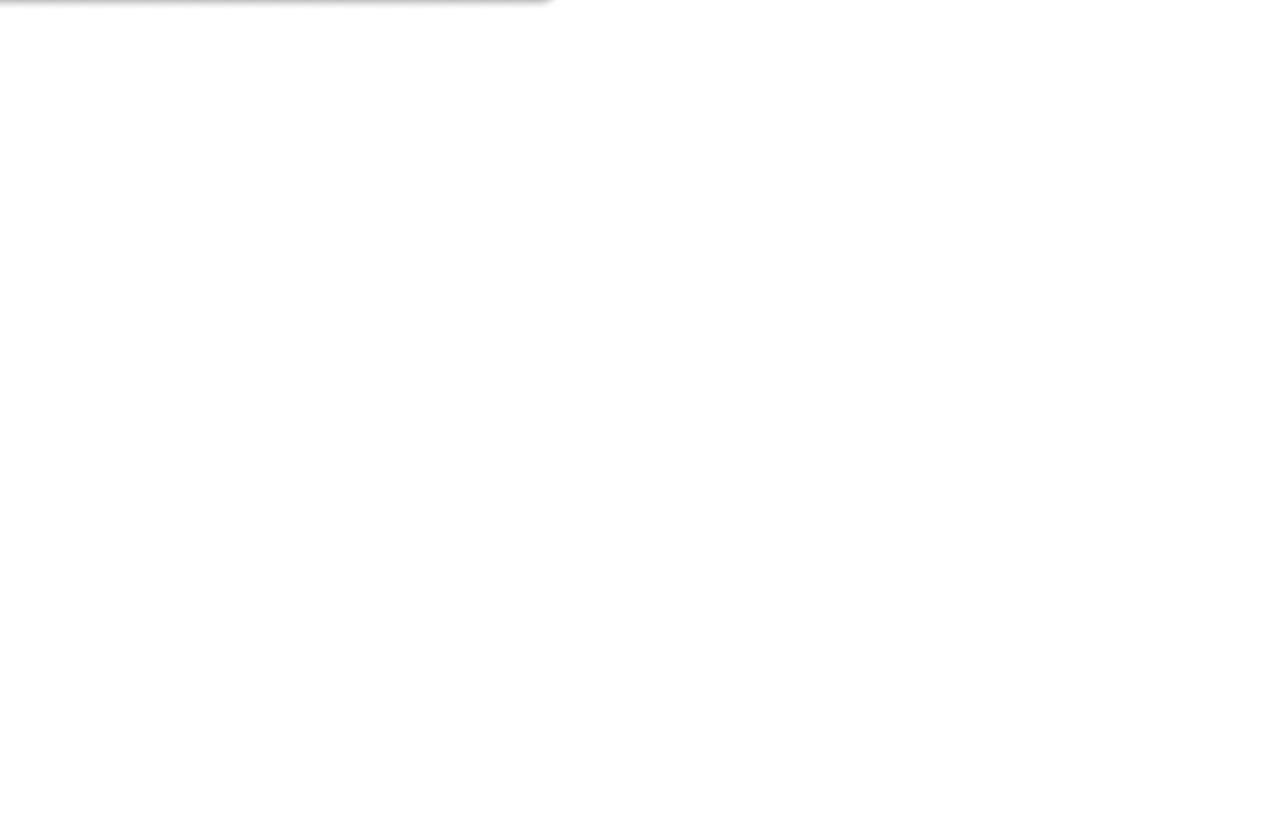
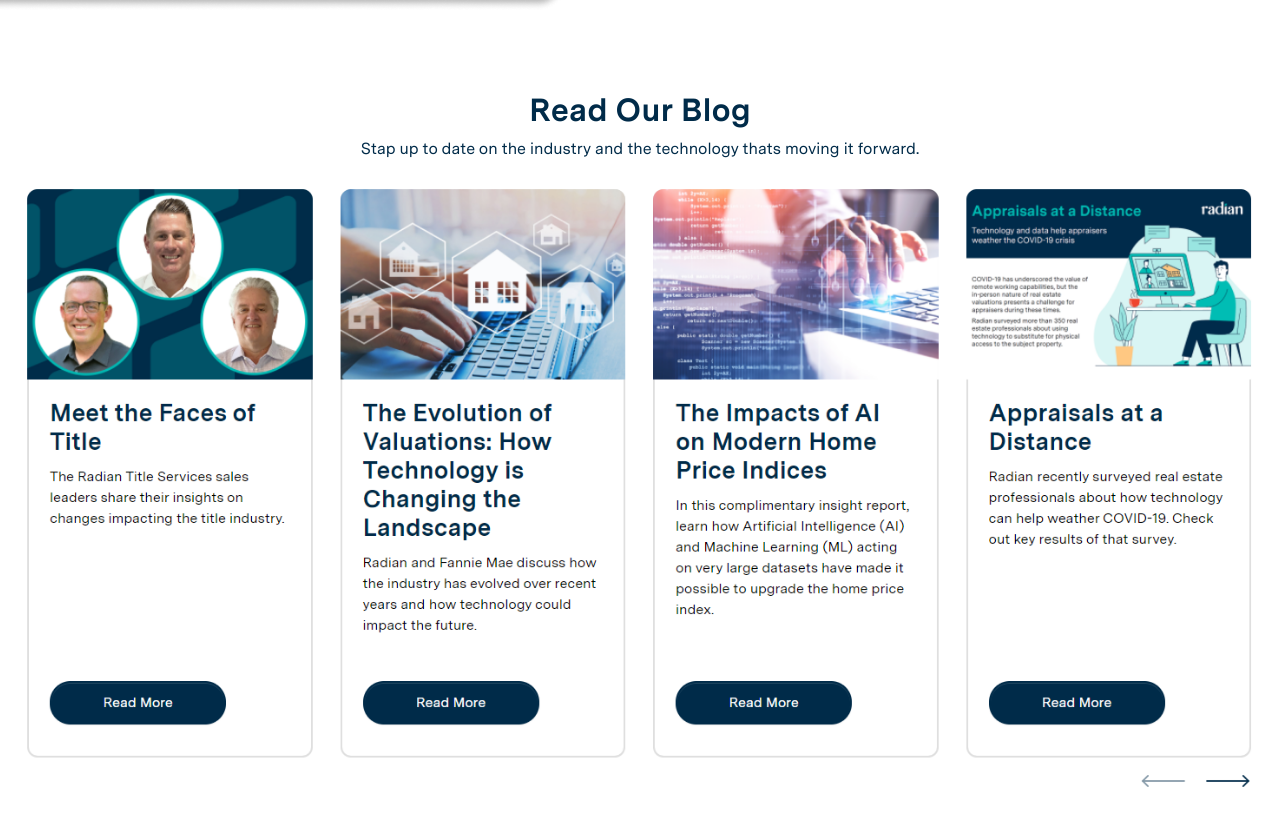
Before and after one commit to hanseulshim/radian-hpi, a React (Create React App) app: page / in a window 1280 px wide. Shown: the part 2280-3105 px from the top of the page. Before the commit the page ends 2371 px from the top, so only its background shows below. Built offline with nearby package versions, Linux system fonts and the light colour scheme.

Commit message:
blog section

```diff
--- a/src/components/App.tsx
+++ b/src/components/App.tsx
@@ -4,6 +4,7 @@
 import { DataInterface, initialState } from 'initialState'
 import { LearningCenter } from './learning-center'
 import { Media } from './media'
+import { Blog } from './blog'
 
 export const ContentContext = React.createContext<DataInterface>(initialState)
 
@@ -28,6 +29,7 @@
         <Hero />
         <LearningCenter/>
         <Media />
+        <Blog/>
       </main>
     </ContentContext.Provider>
 
--- /dev/null
+++ b/src/components/blog/index.tsx
@@ -0,0 +1,23 @@
+import React from 'react'
+
+interface Props {
+
+}
+
+export const Blog: React.FC<Props> = () => {
+    return (
+      <section className="container-fluid blog-container">
+        <div className="row">
+          <div className="col text-center">
+            <h2>Read Our Blog</h2>
+            <p>Stap up to date on the industry and the technology thats moving it forward.</p>
+          </div>
+        </div>
+        <div className="row">
+          <div className="col">
+          <img src={'/assets/blog_section.png'} alt="blog-section" className='blog-section-image' />
+          </div>
+        </div>
+      </section>
+    );
+}
--- a/src/components/learning-center/index.tsx
+++ b/src/components/learning-center/index.tsx
@@ -15,7 +15,6 @@
     return (
       <section
         className="container-fluid learning-center-container"
-        style={{ color: 'var(--blue)' }}
       >
         <div className="row hpi-section-title">
           <div className="col d-flex flex-column justify-content-center align-items-center">
--- a/src/components/media/index.tsx
+++ b/src/components/media/index.tsx
@@ -13,7 +13,6 @@
       return (
         <section
           className="container-fluid media-container"
-          style={{ color: 'var(--blue)' }}
         >
           <div className="row">
             <div className="col video-players">
--- /dev/null
+++ b/src/styles/blog.scss
@@ -0,0 +1,3 @@
+.blog-section-image {
+  width: 100%;
+}
--- a/src/styles/hero.scss
+++ b/src/styles/hero.scss
@@ -7,7 +7,6 @@
   background-repeat: no-repeat;
   background-position: bottom;
   background-size: cover;
-  color: var(--blue);
   padding: 5% 5% 0 5%;
 }
 
--- a/src/styles/index.scss
+++ b/src/styles/index.scss
@@ -4,9 +4,11 @@
 @import 'hero.scss';
 @import 'learning-center.scss';
 @import 'media.scss';
+@import 'blog.scss';
 
 section {
   margin-bottom: 5em;
+  color: var(--blue);
 }
 
 .hpi-section-title {
```
Also changed, not shown: public/assets/blog_section.png (added).
